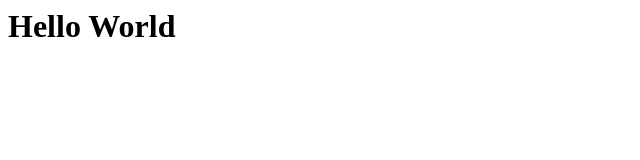
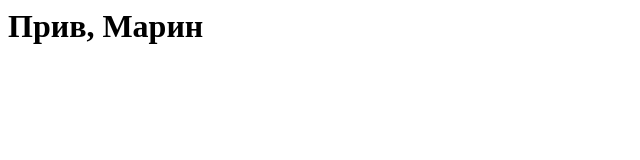
Before and after one commit to spec70r/sample_website, a plain HTML site: page index.html in a window 1280 px wide. Shown: the whole page, without its empty margins (0-640 px from the left). Drawn offline with Linux system fonts and the light colour scheme.

Commit message:
Update index.html

```diff
--- a/index.html
+++ b/index.html
@@ -2,6 +2,6 @@
   <head>
   </head>
   <body>
-    <h1>Hello World<h1>
+    <h1>Прив, Марин<h1>
   </body>
 </html>
```
